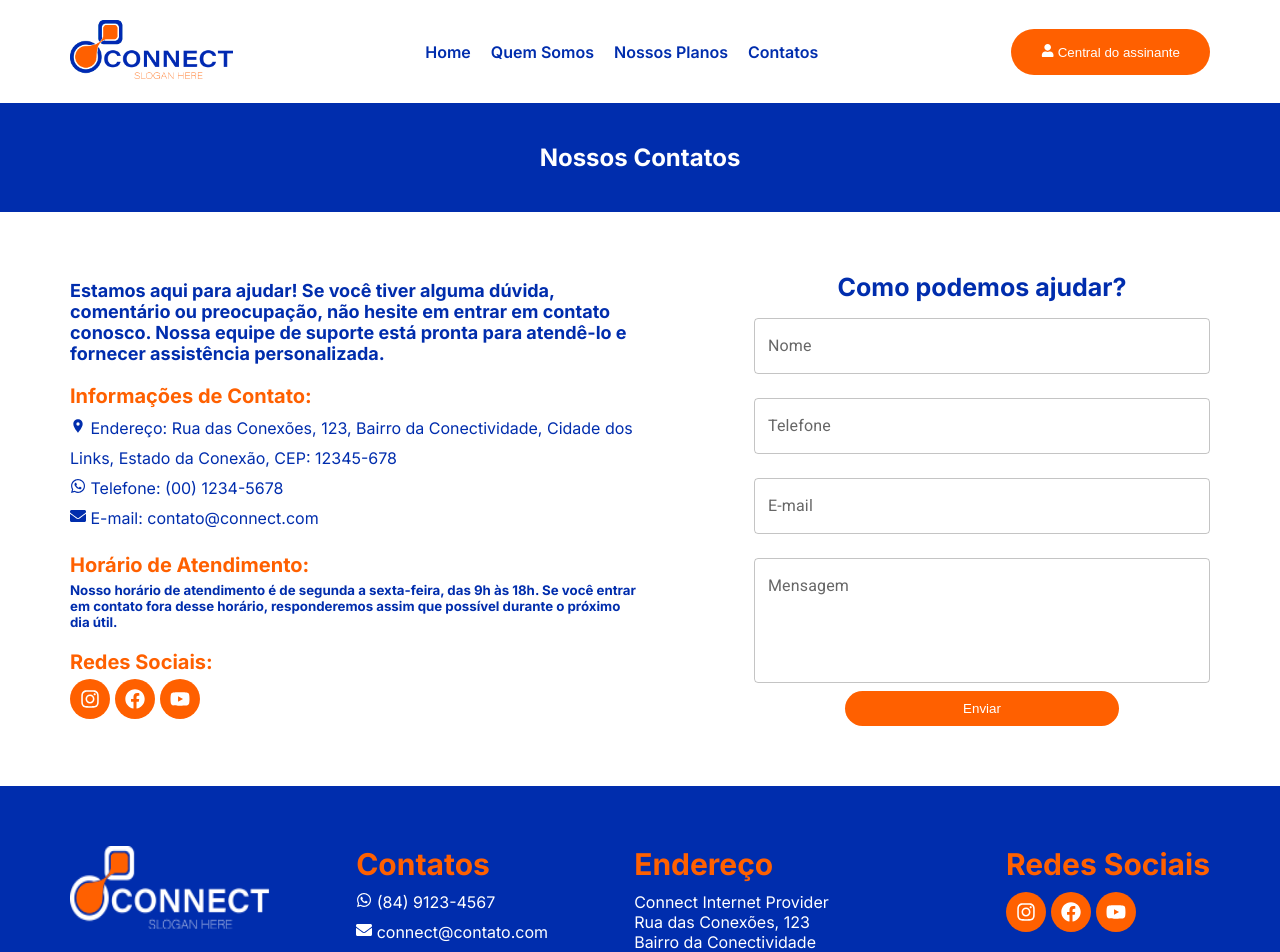
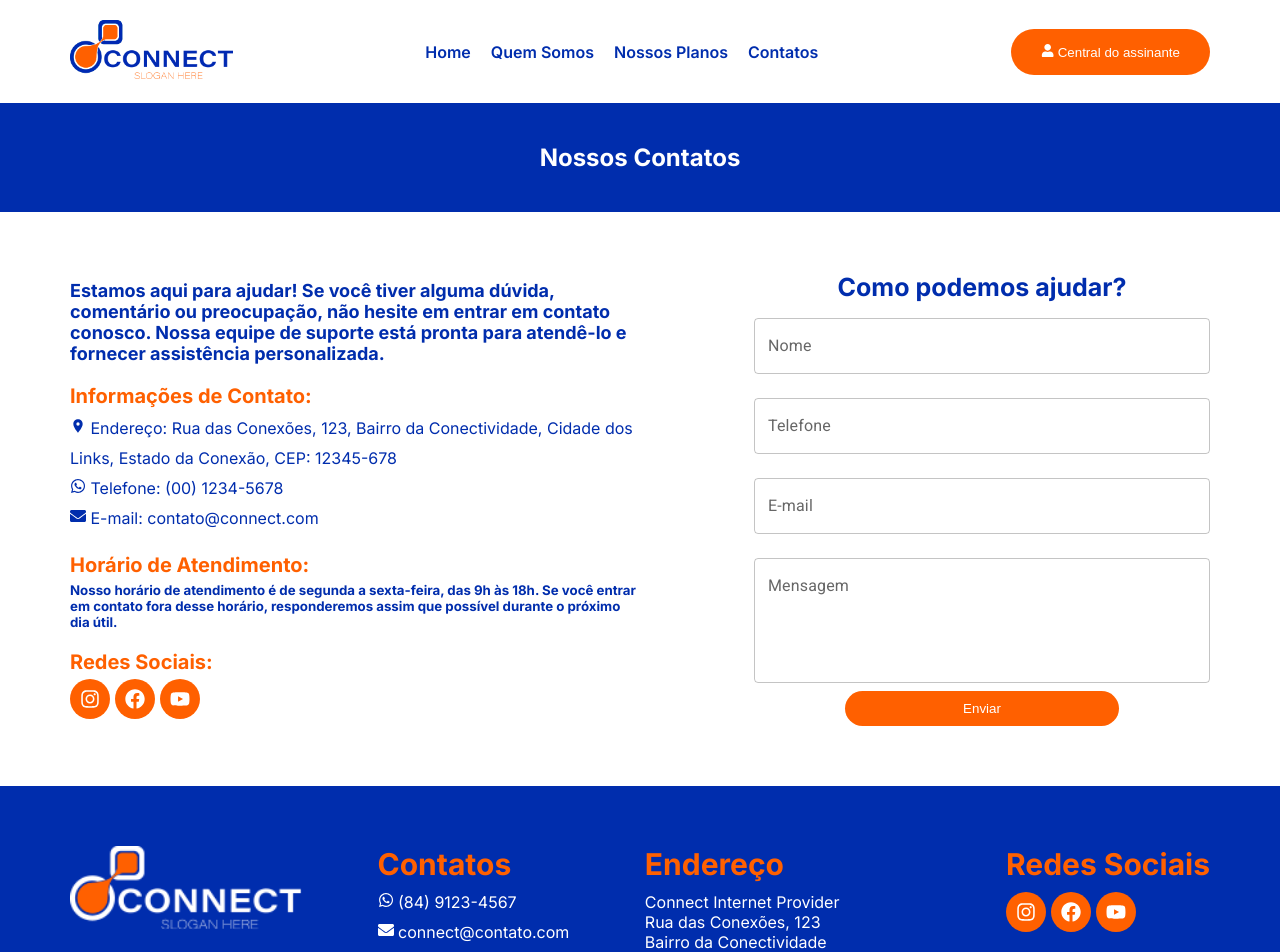
Before and after one commit to DevNandoRd/projeto-provedor-internet, a Next.js app: page /contatos in a window 1280 px wide. Shown: the top 952 px of the page. Built offline with nearby package versions, Linux system fonts and the light colour scheme.

Commit message:
link na logo do Header

```diff
--- a/components/Footer/Footer.module.css
+++ b/components/Footer/Footer.module.css
@@ -1,9 +1,6 @@
 .myAppContainer6 {
     padding: 60px 0px;
     background-color: var(--Azul);
-}
-.footer img {
-    width: 200px;
 }
 .footer {
     margin-left: auto;
--- a/components/Header/Header.tsx
+++ b/components/Header/Header.tsx
@@ -20,12 +20,12 @@ export default function Header() {
             <div className={styles.myAppContainer1}>
                 <header className='space-canvas'>
                     <div >
-                        <Image
+                        <Link href={'/'}><Image
                         src={"/assets/Logo-azul.png"}
                         alt='connect'
                         width={162.9}
                         height={59.4}
-                        />
+                        /></Link>
                     </div>
                     <div className={styles.menu}>
                         <Menu/>
```
